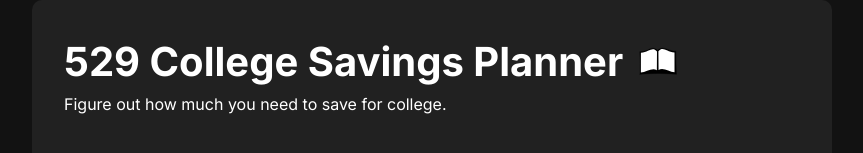
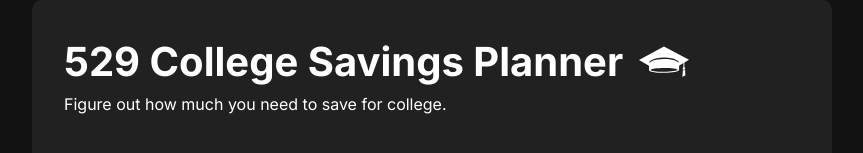
Before and after one commit to aokorodu/CollegeSavingsPlanner_React, a React (Vite) app in the folder CSP-react/: page / in a window 1280 px wide. Shown: the top 153 px of the page, without its empty margins (208-1071 px from the left). Built offline with nearby package versions, Linux system fonts and the light colour scheme.

Commit message:
minor styling tweaks

```diff
--- a/CSP-react/src/components/uicomponents/Header/Header.tsx
+++ b/CSP-react/src/components/uicomponents/Header/Header.tsx
@@ -1,12 +1,13 @@
 import styles from './Header.module.css';
 import BookIcon from "../../../assets/book.svg";
+import GraduationCapIcon from "../../../assets/graduationCap.svg";
 
 const Header = () => {
     return (
         <header className={styles.header}>
             <div className={styles.titleHolder}>
                 <h1 className={styles.title}>529 College Savings Planner</h1>
-                <img src={BookIcon} alt="Book icon" className={styles.icon} width={40} height={40} />
+                <img src={GraduationCapIcon} alt="Book icon" className={styles.icon} width={50} height={50} />
             </div>
 
             <p className={styles.subtitle}>Figure out how much you need to save for college.</p>
```
Also changed, not shown: CSP-react/src/assets/graduationCap.svg.
